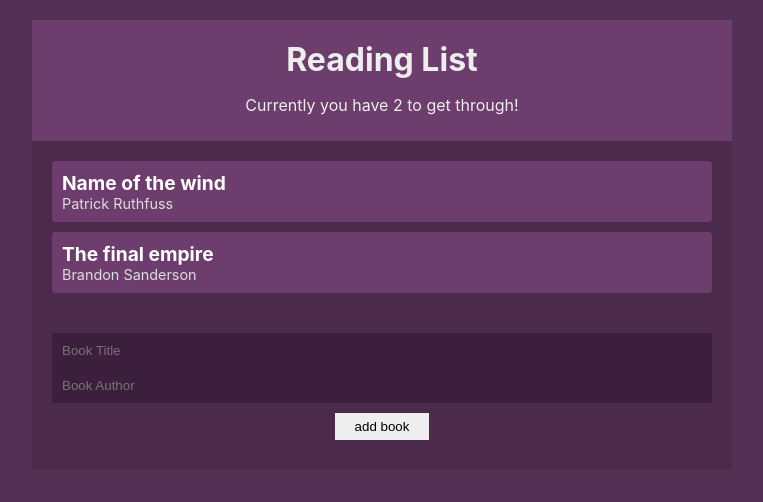
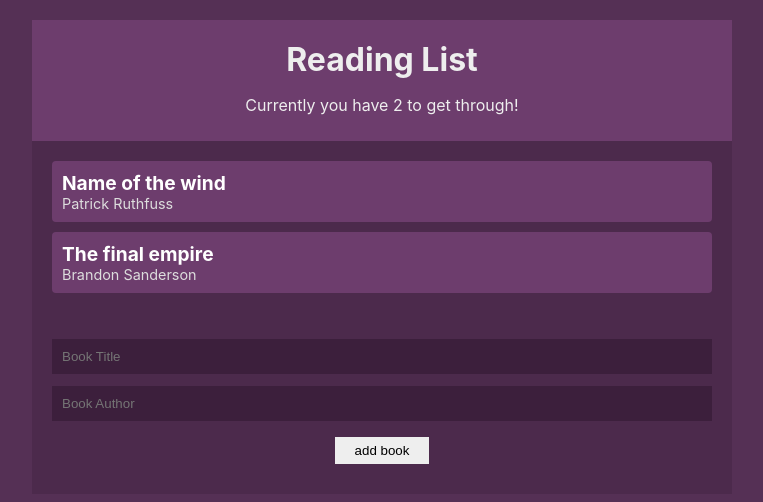
Before and after one commit to guilherme-leite/booklist, a React (Create React App) app: page / in a window 1280 px wide. Shown: the top 502 px of the page, without its empty margins (258-1021 px from the left). Built offline with nearby package versions, Linux system fonts and the light colour scheme.

Commit message:
Fix: Typo index.css

```diff
--- a/src/index.css
+++ b/src/index.css
@@ -73,7 +73,7 @@ input[type='text'] {
   width: 100%;
   padding: 10px;
   box-sizing: border-box;
-  margin: 6px o;
+  margin: 6px 0;
   background: #3c1f3c;
   color: #fff;
   border: 0;
```
